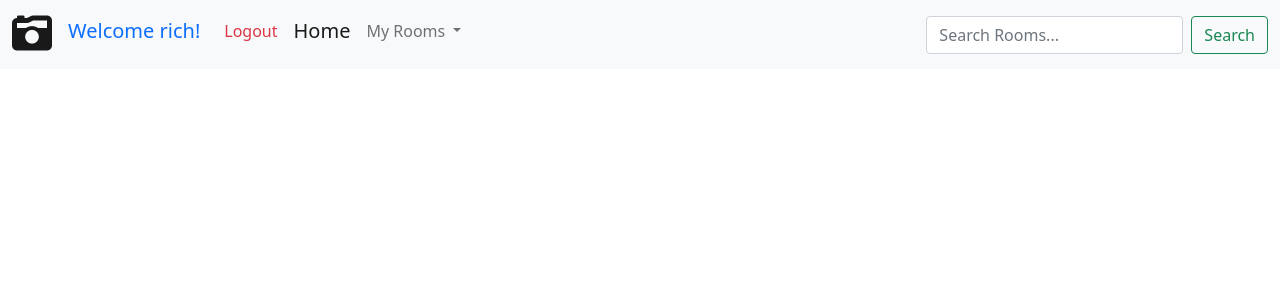
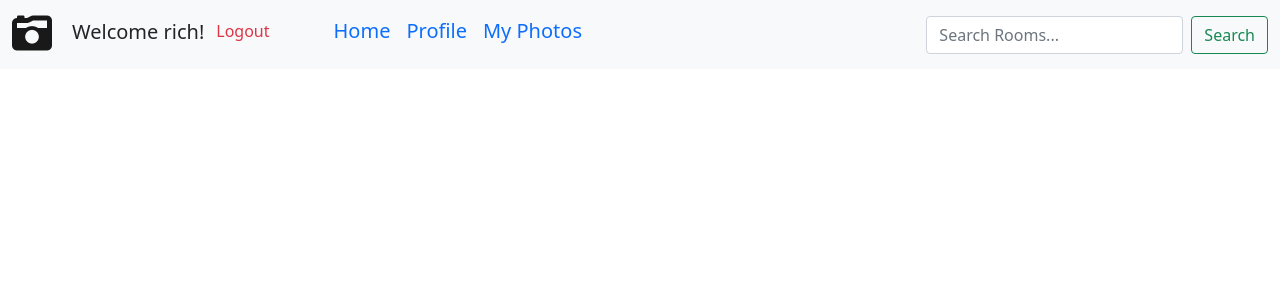
Before and after one commit to jacobjpelletier/webFinalProj, a Django app: template templates/main.html in a window 1280 px wide. Shown: the top 300 px of the page. Run offline with Django 3.2, Linux system fonts and the light colour scheme; the template is opened without the code that fills it, so the values that code supplies are empty; a user stored in the database is signed in; parts of the project's set-up code (start-up, migrations or seed data) failed here and were passed over; some libraries are stand-ins or nearby versions.

Commit message:
updated navbar of login again

```diff
--- a/templates/navbar.html
+++ b/templates/navbar.html
@@ -16,25 +16,20 @@
         <div class="collapse navbar-collapse" id="navbarSupportedContent">
           <ul class="navbar-nav me-auto mb-2 mb-lg-0">
             <li class="nav-item">
-                <div class="text-primary navbar-brand">Welcome {{ request.user }}!</div>
+                <div class="text-dark navbar-brand m-1 h4">Welcome {{ request.user }}!</div>
             </li>
-            <li class="nav-item">
+            <li class="nav-item me-5">
                 <a class="nav-link active text-danger" aria-current="page" href="{% url 'logout' %}">Logout</a>
             </li>
             <hr>
             <li class="nav-item">
-              <a class="nav-link active h5" aria-current="page" href="#">Home</a>
+              <a class="nav-link text-primary active h5" aria-current="page" href="#">Home</a>
             </li>
-            <li class="nav-item dropdown">
-              <a class="nav-link dropdown-toggle" href="#" id="navbarDropdown" role="button" data-bs-toggle="dropdown" aria-expanded="false">
-                My Rooms
-              </a>
-              <ul class="dropdown-menu" aria-labelledby="navbarDropdown">
-                <li><a class="dropdown-item" href="#">Action</a></li>
-                <li><a class="dropdown-item" href="#">Another action</a></li>
-                <li><hr class="dropdown-divider"></li>
-                <li><a class="dropdown-item" href="#">Something else here</a></li>
-              </ul>
+            <li class="nav-item">
+              <a class="nav-link text-primary active h5" aria-current="page" href="#">Profile</a>
+            </li>
+            <li class="nav-item">
+              <a class="nav-link text-primary active h5" aria-current="page" href="#">My Photos</a>
             </li>
           </ul>
           <form class="d-flex" method="GET" action="{% url 'home' %}">
```
Also changed, not shown: db.sqlite3.
